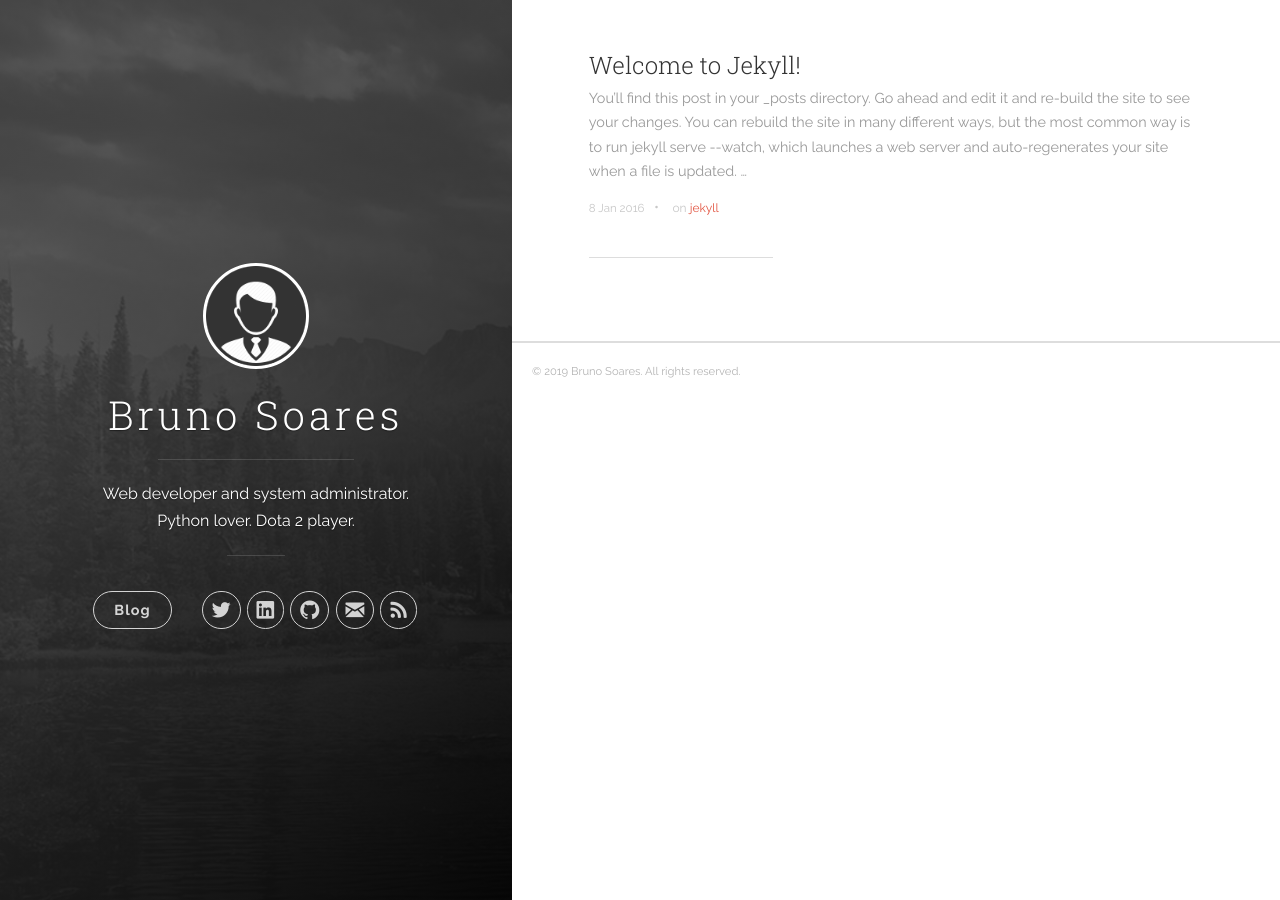
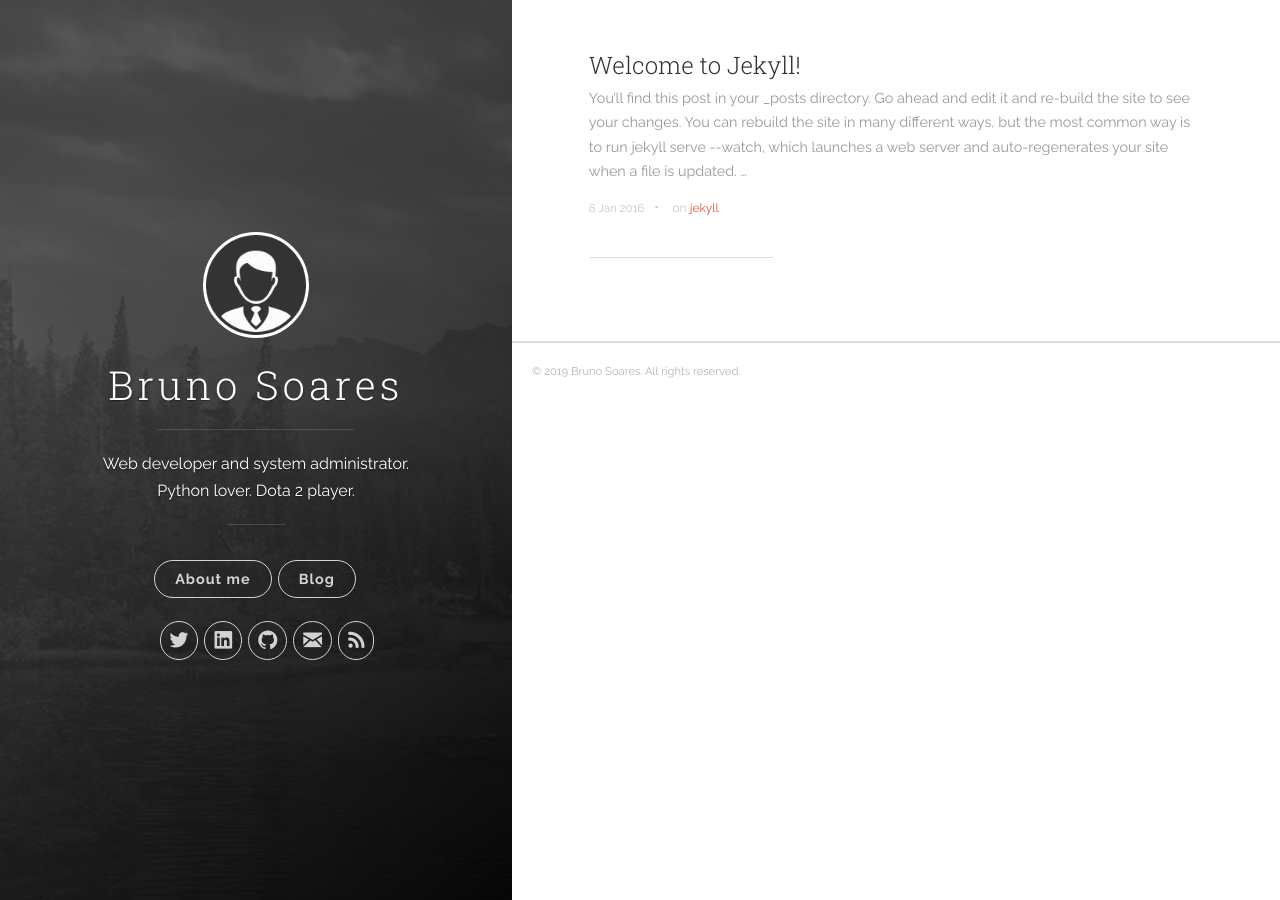
Before and after one commit to bratomes/bratomes.github.io, a Jekyll site: the page built from index.html, in a window 1280 px wide. Built offline with Jekyll 4.4.1, drawn with Linux system fonts in a browser that asks for light colours; the list of posts is cut into pages by our own code.

Commit message:
Add about-me button to navigation

```diff
--- a/_includes/header.html
+++ b/_includes/header.html
@@ -20,6 +20,7 @@
 
           <nav class="cover-navigation cover-navigation--primary">
             <ul class="navigation">
+              <li class="navigation__item"><a href="{{ site.baseurl }}/about-me" title="link to {{ site.title }} about-me" class="about-me-button">About me</a></li>
               <li class="navigation__item"><a href="{{ site.baseurl }}/#blog" title="link to {{ site.title }} blog" class="blog-button">Blog</a></li>
             </ul>
           </nav>
```
